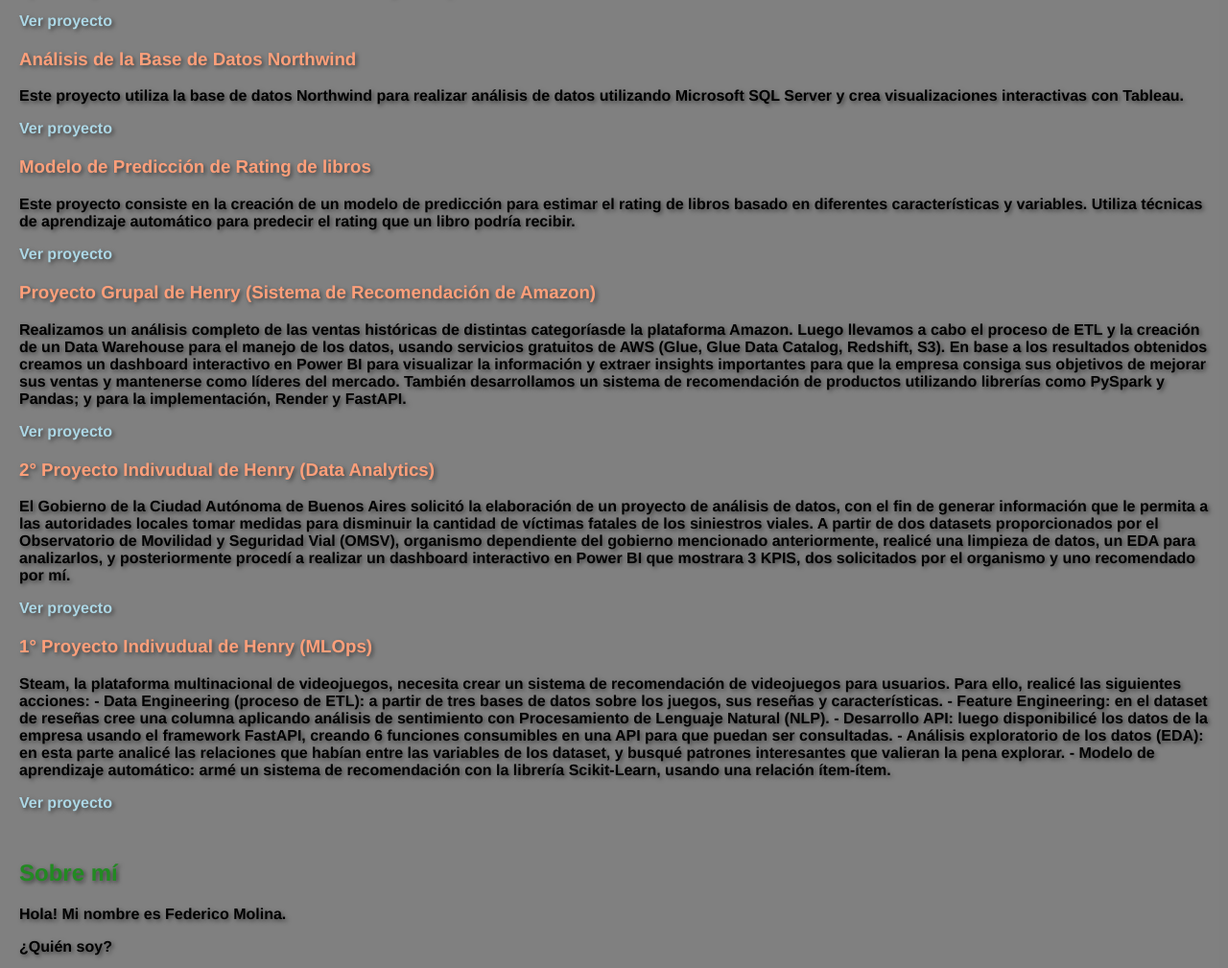
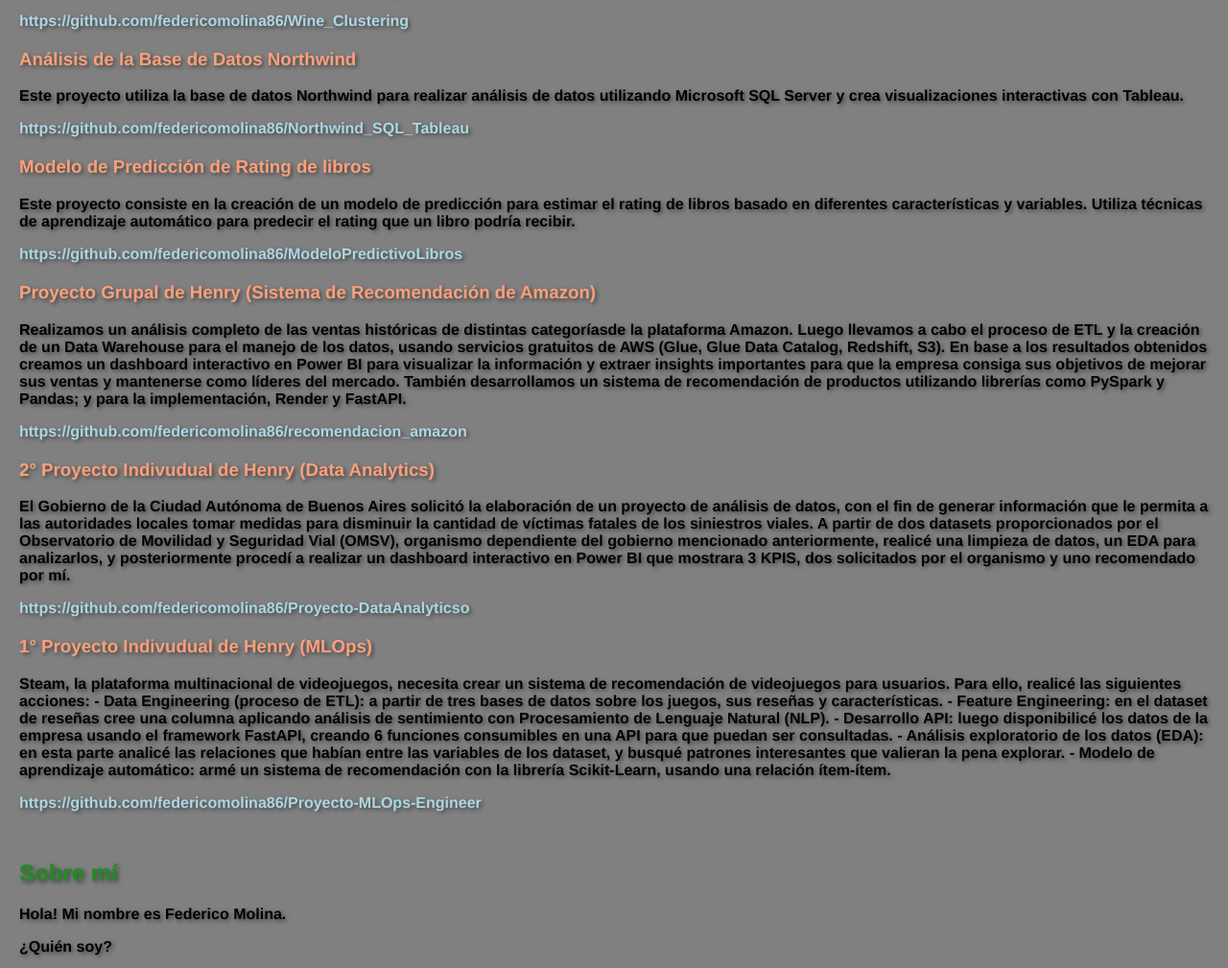
Before and after one commit to federicomolina86/Portfolio, a plain HTML site: page index.html in a window 1280 px wide. Shown: the part 310-1319 px from the top of the page at 96% size. Drawn offline with Linux system fonts and the light colour scheme.

Commit message:
Add files via upload

```diff
--- a/index.html
+++ b/index.html
@@ -24,30 +24,30 @@
                 <h3>Clusterización con K-means</h3>
                 <p>• Este proyecto surgió como parte de un challenge de una entrevista para la empresa Romboost.</p>
                 <p>• Usando el dataset de Wines, se realizó un EDA exhaustivo y posteriormente, el proceso de clusterización basado en sus propiedades químicas. Por último, se aplicó un proceso de conteinerización con Docker y se disponibilizaron los datos en una API con Flask.</p>
-                <a href="https://github.com/federicomolina86/Wine_Clustering" target="_blank">Ver proyecto</a>
+                <a href="https://github.com/federicomolina86/Wine_Clustering" target="_blank">https://github.com/federicomolina86/Wine_Clustering</a>
             </div>
             <div class="project">
                 <h3>Análisis de la Base de Datos Northwind</h3>
                 <p>Este proyecto utiliza la base de datos Northwind para realizar análisis de datos utilizando Microsoft SQL Server y crea visualizaciones interactivas con Tableau.</p>
-                <a href="https://github.com/federicomolina86/Northwind_SQL_Tableau" target="_blank">Ver proyecto</a>
+                <a href="https://github.com/federicomolina86/Northwind_SQL_Tableau" target="_blank">https://github.com/federicomolina86/Northwind_SQL_Tableau</a>
             </div>
             <div class="project">
                 <h3>Modelo de Predicción de Rating de libros</h3>
                 <p>Este proyecto consiste en la creación de un modelo de predicción para estimar el rating de libros basado en diferentes características y variables. Utiliza técnicas de aprendizaje automático para predecir el rating que un libro podría recibir.</p>
-                <a href="https://github.com/federicomolina86/ModeloPredictivoLibros" target="_blank">Ver proyecto</a>
+                <a href="https://github.com/federicomolina86/ModeloPredictivoLibros" target="_blank">https://github.com/federicomolina86/ModeloPredictivoLibros</a>
             </div>
             <div class="project">
                 <h3>Proyecto Grupal de Henry (Sistema de Recomendación de Amazon)</h3>
                 <p>Realizamos un análisis completo de las ventas históricas de distintas categoríasde la plataforma Amazon.
                     Luego llevamos a cabo el proceso de ETL y la creación de un Data Warehouse para el manejo de los datos, usando servicios gratuitos de AWS (Glue, Glue Data Catalog, Redshift, S3). En base a los resultados obtenidos creamos un dashboard interactivo en Power BI para visualizar la información y extraer insights importantes para que la empresa consiga sus objetivos de mejorar sus ventas y mantenerse como líderes del mercado.
                     También desarrollamos un sistema de recomendación de productos utilizando librerías como PySpark y Pandas; y para la implementación, Render y FastAPI.</p>
-                <a href="https://github.com/federicomolina86/recomendacion_amazon" target="_blank">Ver proyecto</a>
+                <a href="https://github.com/federicomolina86/recomendacion_amazon" target="_blank">https://github.com/federicomolina86/recomendacion_amazon</a>
             </div>
             <div class="project">
                 <h3>2° Proyecto Indivudual de Henry (Data Analytics)</h3>
                 <p>El Gobierno de la Ciudad Autónoma de Buenos Aires solicitó la elaboración de un proyecto de análisis de datos, con el fin de generar información que le permita a las autoridades locales tomar medidas para disminuir la cantidad de víctimas fatales de los siniestros viales.
                     A partir de dos datasets proporcionados por el Observatorio de Movilidad y Seguridad Vial (OMSV), organismo dependiente del gobierno mencionado anteriormente, realicé una limpieza de datos, un EDA para analizarlos, y posteriormente procedí a realizar un dashboard interactivo en Power BI que mostrara 3 KPIS, dos solicitados por el organismo y uno recomendado por mí.</p>
-                <a href="https://github.com/federicomolina86/Proyecto-DataAnalytics" target="_blank">Ver proyecto</a>
+                <a href="https://github.com/federicomolina86/Proyecto-DataAnalytics" target="_blank">https://github.com/federicomolina86/Proyecto-DataAnalyticso</a>
             </div>
             <div class="project">
                 <h3>1° Proyecto Indivudual de Henry (MLOps)</h3>
@@ -57,7 +57,7 @@
                     - Desarrollo API: luego disponibilicé los datos de la empresa usando el framework FastAPI, creando 6 funciones consumibles en una API para que puedan ser consultadas.
                     - Análisis exploratorio de los datos (EDA): en esta parte analicé las relaciones que habían entre las variables de los dataset, y busqué patrones interesantes que valieran la pena explorar.
                     - Modelo de aprendizaje automático: armé un sistema de recomendación con la librería Scikit-Learn, usando una relación ítem-ítem.</p>
-                <a href="https://github.com/federicomolina86/Proyecto-MLOps-Engineer" target="_blank">Ver proyecto</a>
+                <a href="https://github.com/federicomolina86/Proyecto-MLOps-Engineer" target="_blank">https://github.com/federicomolina86/Proyecto-MLOps-Engineer</a>
             </div>
         </section>
         <section id="sobre-mi">
```
